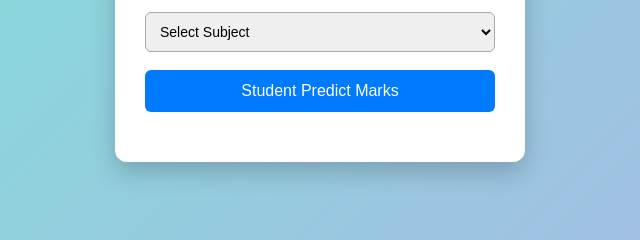
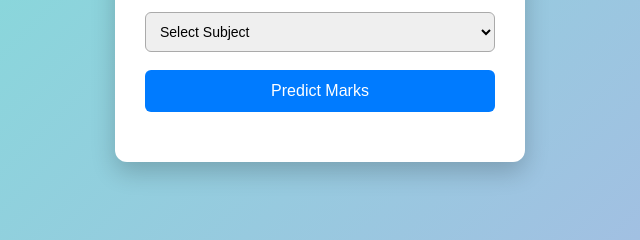
Before and after one commit to lbhavanak/study_marks_prediction, a website: page index.html in a window 1280 px wide. Shown: the part 506-746 px from the top of the page, 320-960 px from the left. Drawn offline with Linux system fonts and the light colour scheme.

Commit message:
Update index.html

```diff
--- a/index.html
+++ b/index.html
@@ -84,7 +84,7 @@
 
     </select>
 
-    <button onclick="predictMarks()">Student Predict Marks</button>
+    <button onclick="predictMarks()">Predict Marks</button>
 
     <div id="result"></div>
 </div>
```
